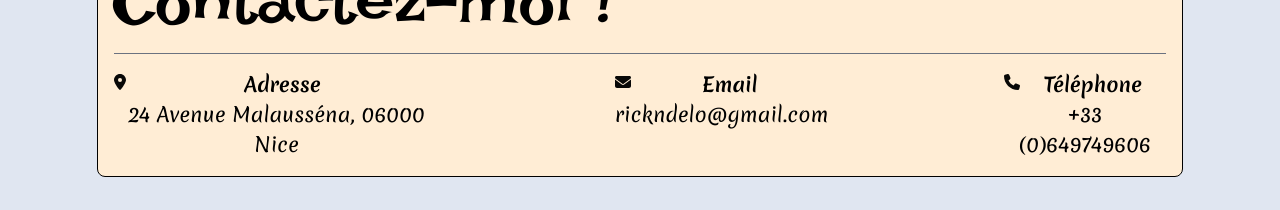
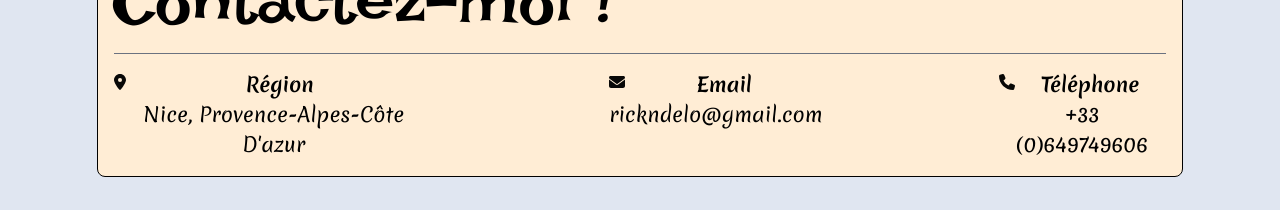
Before and after one commit to rivalence/portfolio, a React (Create React App) app: page / in a window 1280 px wide. Shown: the part 2701-2911 px from the top of the page. Built offline with nearby package versions, Linux system fonts and the light colour scheme.

Commit message:
rajout des centres d interets

```diff
--- a/src/sections/Contact.js
+++ b/src/sections/Contact.js
@@ -9,9 +9,9 @@ function Contact() {
             <div className='flex flex-col'>
                 <div className='flex flex-row'>
                     <div><IconsFade icon={faLocationDot} /></div>
-                    <p className='font-bold mx-auto'>Adresse</p>
+                    <p className='font-bold mx-auto'>Région</p>
                 </div>
-                <p className='text-center'>24 Avenue Malausséna, 06000 Nice</p>
+                <p className='text-center'>Nice, Provence-Alpes-Côte D'azur</p>
             </div>
 
             <div className='flex flex-col'>
```
